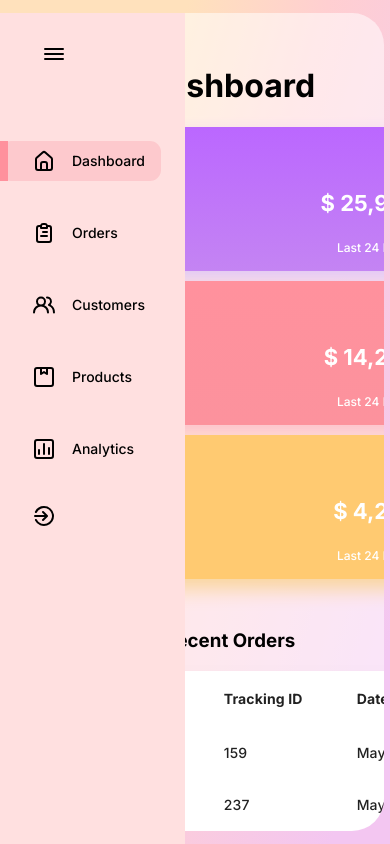
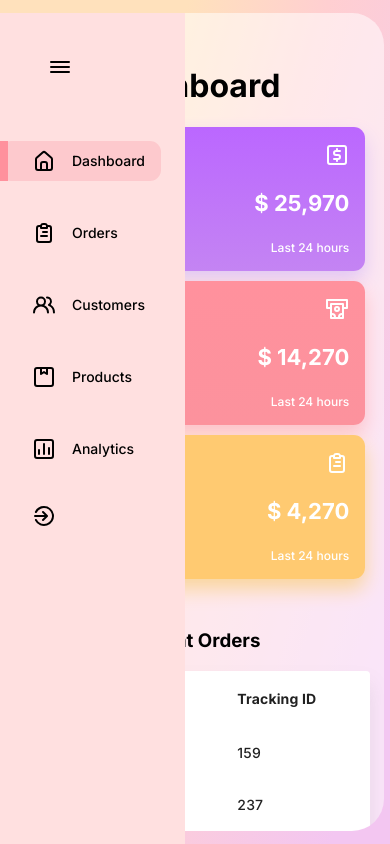
Before and after one commit to detonatorx/react_dashboard, a React (Create React App) app: page / in a window 390 px wide. Built offline with nearby package versions, Linux system fonts and the light colour scheme.

Commit message:
fix for small screens

```diff
--- a/src/App.css
+++ b/src/App.css
@@ -46,6 +46,7 @@
 @media screen and (max-width: 768px) {
   .AppGlass {
     grid-template-columns: 1fr;
+    position: relative;
   }
 
   .AppGlass::-webkit-scrollbar {
--- a/src/components/Card/Card.css
+++ b/src/components/Card/Card.css
@@ -107,9 +107,15 @@
 
 @media screen and (max-width: 768px) {
   .ExpandedCard {
+    /* display: flex; */
     top: 8rem;
-    height: 50%;
-    left: 15px;
-    width: 80%;
+    height: 50vh;
+    left: -0.5vw;
+    width: 80vw;
+    margin: auto;
+  }
+
+  .chartContainer {
+    width: 90%;
   }
 }
--- a/src/components/Cards/Cards.css
+++ b/src/components/Cards/Cards.css
@@ -22,5 +22,7 @@
 @media screen and (max-width: 768px) {
   .Cards {
     width: 90%;
+    display: flex;
+    justify-content: center;
   }
 }
--- a/src/components/Sidebar/Sidebar.jsx
+++ b/src/components/Sidebar/Sidebar.jsx
@@ -13,7 +13,7 @@ const Sidebar = () => {
       left: '0',
     },
     false: {
-      left: '-50%',
+      left: '-60%',
     },
   };
 
--- a/src/components/Table/Table.css
+++ b/src/components/Table/Table.css
@@ -37,6 +37,8 @@
     display: flex;
     flex-direction: column;
     align-items: center;
-    width: 28rem;
+    width: 90vw;
+    margin-left: 0%;
+    /* margin-right:  20%; */
   }
 }
```
